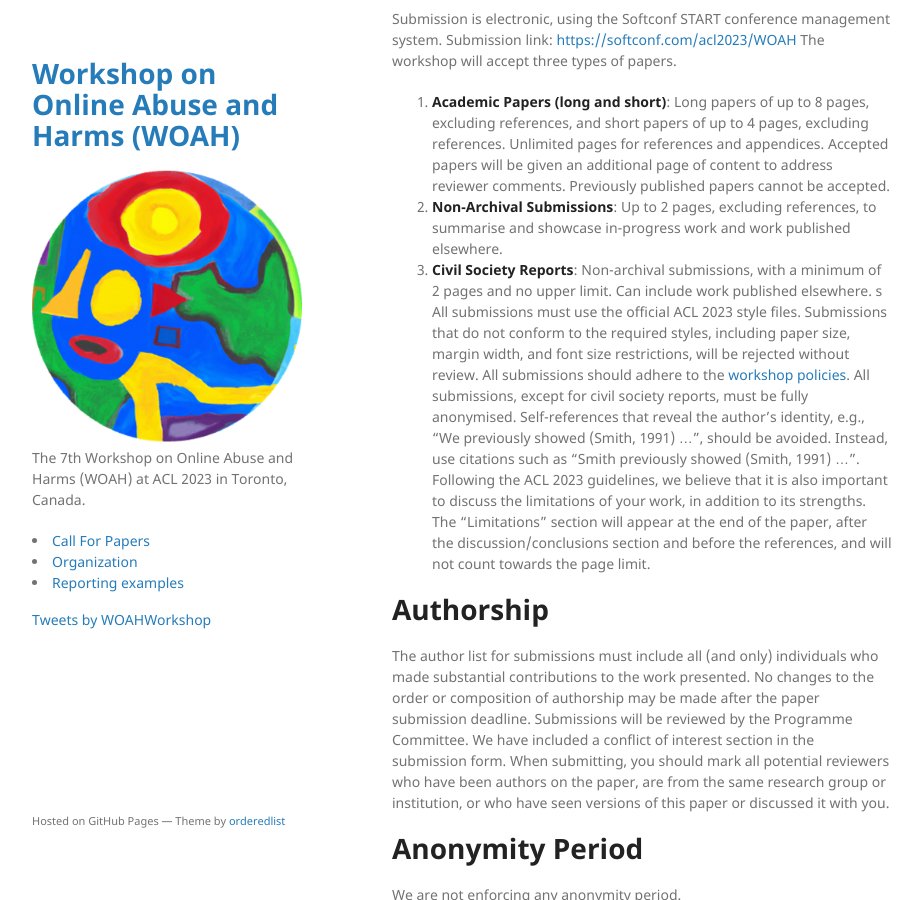
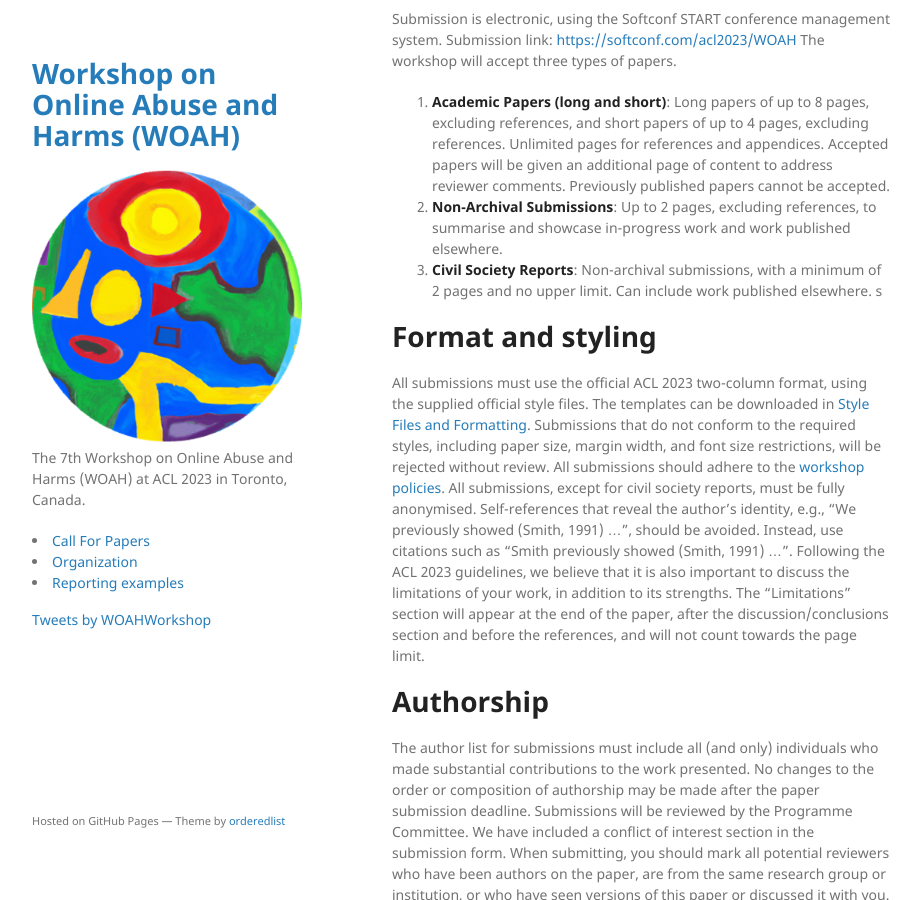
Before and after one commit to fmplaza/woah-workshop.github.io, a Jekyll site: the page built from cfp.md, in a window 1280 px wide and 900 px high, scrolled down 1159 px. Shown: the whole window, without its empty margins (178-1100 px from the left). Built offline with Jekyll 4.4.1, drawn with Linux system fonts in a browser that asks for light colours; comment, search, counter and statistics services are not loaded.

Commit message:
Update cfp.md

```diff
--- a/cfp.md
+++ b/cfp.md
@@ -38,7 +38,10 @@ The workshop will accept three types of papers.
 2. **Non-Archival Submissions**: Up to 2 pages, excluding references, to summarise and showcase in-progress work and work  published elsewhere.
 3. **Civil Society Reports**: Non-archival submissions, with a minimum of 2 pages and no upper limit. Can include work published elsewhere.
 s
-All submissions must use the official ACL 2023 style files. Submissions that do not conform to the required styles, including paper size, margin width, and font size restrictions, will be rejected without review. All submissions should adhere to the [workshop policies](https://www.workshopononlineabuse.com/policies.html).
+
+# Format and styling
+
+All submissions must use the official ACL 2023 two-column format, using the supplied official style files. The templates can be downloaded in [Style Files and Formatting](https://2023.aclweb.org/calls/style_and_formatting/). Submissions that do not conform to the required styles, including paper size, margin width, and font size restrictions, will be rejected without review. All submissions should adhere to the [workshop policies](https://www.workshopononlineabuse.com/policies.html).
 All submissions, except for civil society reports, must be fully anonymised. Self-references that reveal the author's identity, e.g., "We previously showed (Smith, 1991) ...", should be avoided. Instead, use citations such as "Smith previously showed (Smith, 1991) ...".
 Following the ACL 2023 guidelines, we believe that it is also important to discuss the limitations of your work, in addition to its strengths. The “Limitations” section will appear at the end of the paper, after the discussion/conclusions section and before the references, and will not count towards the page limit.
 
```
